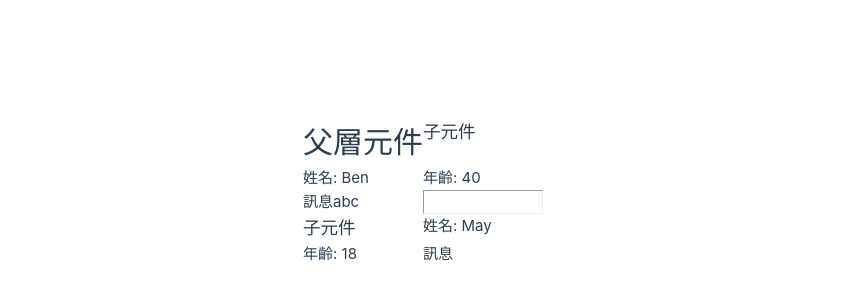
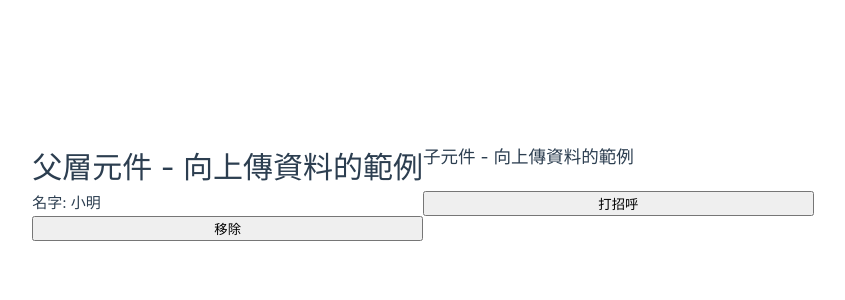
Before and after one commit to idben/EEIT023_20260812, a Vue app in the folder vue01/: page / in a window 1280 px wide. Shown: the part 208-508 px from the top of the page, without its empty margins (217-1062 px from the left). Built offline with nearby package versions, Linux system fonts and the light colour scheme.

Commit message:
子元件向上傳資料 emit

```diff
--- a/vue01/src/Test01.vue
+++ b/vue01/src/Test01.vue
@@ -20,7 +20,7 @@ const props = defineProps({
     <h3>子元件</h3>
     <p>姓名: {{ name }}</p>
     <p>年齡: {{ age }}</p>
-    <p>訊息{{ greetingMessage }}</p>
+    <p>訊息: {{ greetingMessage }}</p>
 </template>
 
 <style scoped></style>
--- /dev/null
+++ b/vue01/src/Test02.vue
@@ -0,0 +1,22 @@
+<script setup>
+const props = defineProps({
+    name: {
+        type: String,
+        required: true
+    }
+})
+
+const emit = defineEmits([
+    'greet',
+    'remove'
+])
+</script>
+
+<template>
+    <h3>子元件 - 向上傳資料的範例</h3>
+    <p>名字: {{ name }}</p>
+    <button @click="emit('greet', props.name)">打招呼</button>
+    <button @click="emit('remove', props.name)">移除</button>
+</template>
+
+<style scoped></style>
--- /dev/null
+++ b/vue01/src/Test02Parent.vue
@@ -0,0 +1,16 @@
+<script setup>
+import Test02 from './Test02.vue'
+
+const onGreet = name => alert(`你好, ${name}`)
+
+function onRemove(name) {
+    alert(`移除, ${name}`)
+}
+</script>
+
+<template>
+    <h1>父層元件 - 向上傳資料的範例</h1>
+    <Test02 name="小明" @greet="onGreet" @remove="onRemove" />
+</template>
+
+<style scoped></style>
--- a/vue01/src/main.js
+++ b/vue01/src/main.js
@@ -1,6 +1,6 @@
 import './assets/main.css'
 
 import { createApp } from 'vue'
-import App from './Test01Parent.vue'
+import App from './Test02Parent.vue'
 
 createApp(App).mount('#app')
```
